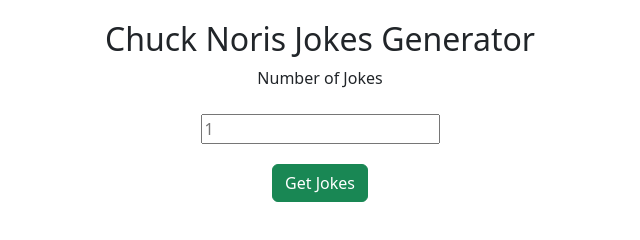
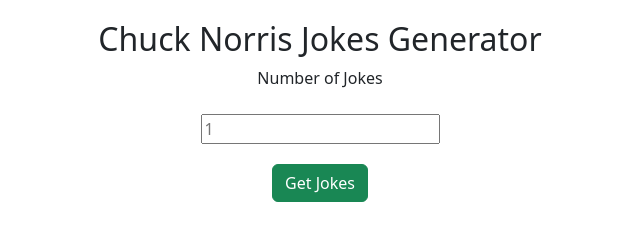
Before and after one commit to ROHIT25082000/Chuck-Norris-Jokes, a plain HTML site: page index.html in a window 1280 px wide. Shown: the whole page, without its empty margins (320-960 px from the left). Drawn offline with nearby package versions, Linux system fonts and the light colour scheme.

Commit message:
Update index.html

```diff
--- a/index.html
+++ b/index.html
@@ -13,7 +13,7 @@
 <body>
 
     <div class="container">
-        <h2>Chuck Noris Jokes Generator</h2>
+        <h2>Chuck Norris Jokes Generator</h2>
         <form action="">
             <div>
                 <label for="number">
```
